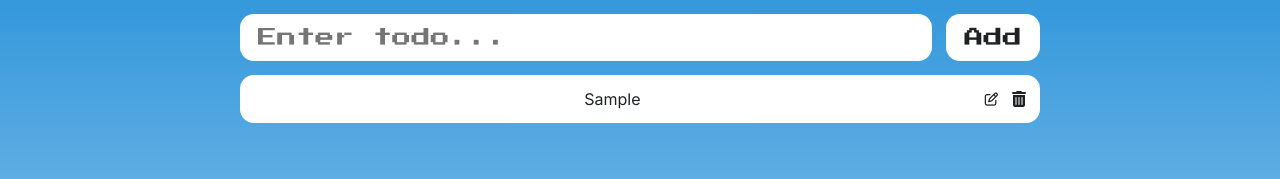
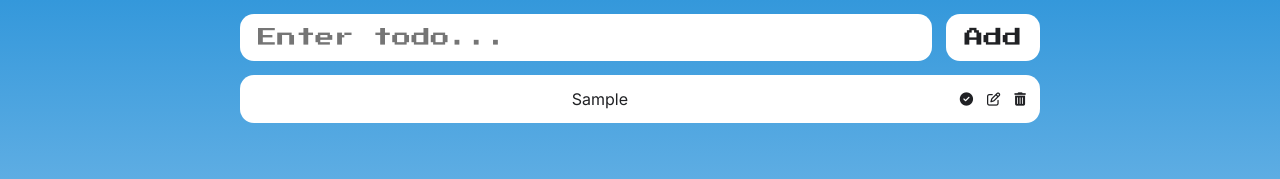
Before and after one commit to HancerMercede/TodoApp, a React (Vite) app: page / in a window 1280 px wide. Both pictures are taken after typing "Sample" into the empty fields and a click on the button "Add". Shown: the top 179 px of the page. Built offline with nearby package versions, Linux system fonts and the light colour scheme.

Commit message:
adding the completed todo button

```diff
--- a/src/components/TodoCard.jsx
+++ b/src/components/TodoCard.jsx
@@ -1,9 +1,19 @@
+import { useState } from "react";
+
 export const TodoCard = (props) => {
   const { children, handleDeleteTodo, handleEditTodo, index } = props;
+  const [complete, setComplete] = useState(false);
   return (
-    <li className="todoItem">
+    <li className={`${complete ? "completed" : ""} todoItem`}>
       {children}
       <div className="actionsContainer">
+        <button
+          onClick={() => {
+            setComplete(true);
+          }}
+        >
+          <i className="fa-solid fa-circle-check"></i>
+        </button>
         <button
           onClick={() => {
             handleEditTodo(index);
@@ -11,13 +21,13 @@ export const TodoCard = (props) => {
         >
           <i className="fa-regular fa-pen-to-square"></i>
         </button>
-        <buttons
+        <button
           onClick={() => {
             handleDeleteTodo(index);
           }}
         >
           <i className="fa-solid fa-trash-can"></i>
-        </buttons>
+        </button>
       </div>
     </li>
   );
--- a/src/index.css
+++ b/src/index.css
@@ -102,6 +102,10 @@ p {
   opacity: 0.7;
 }
 
+.completed {
+  text-decoration: line-through;
+  color: red
+}
 
 
 @media (min-width: 640px) {
```
